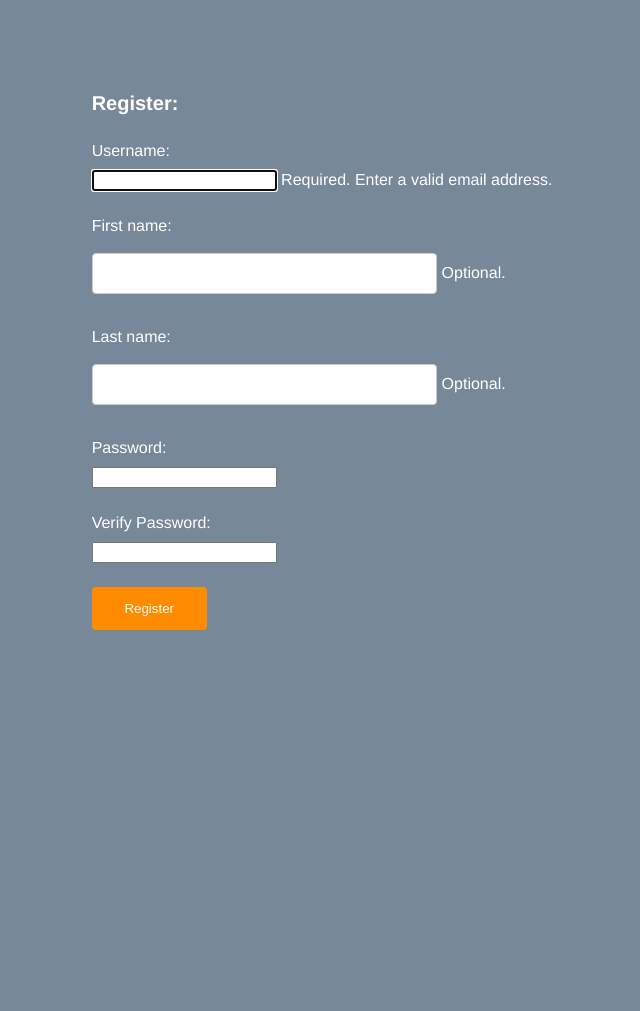
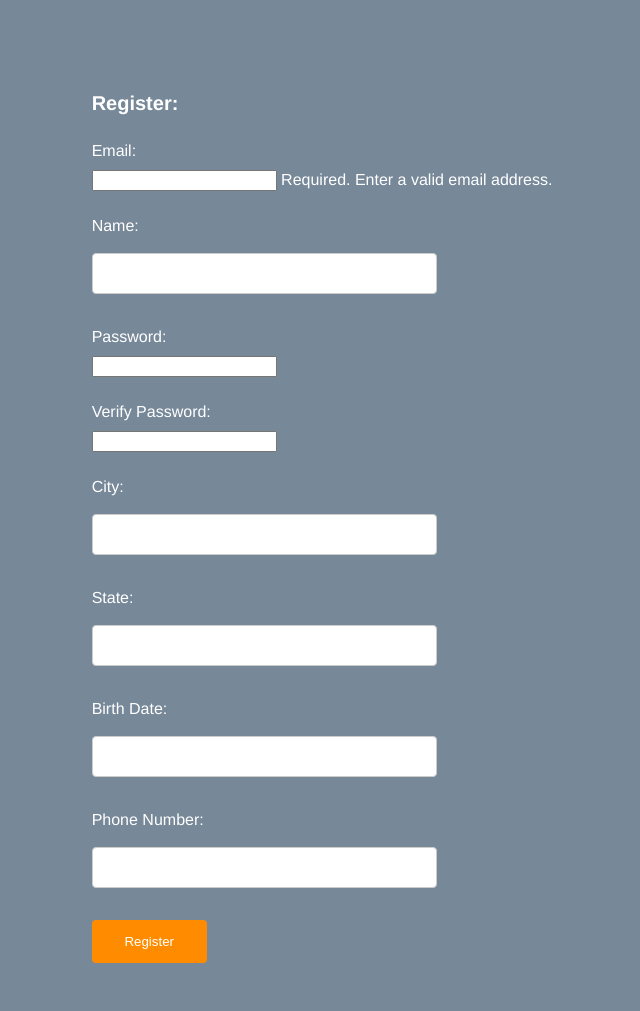
Before and after one commit to strawnfaye/smc, a Django app: page /smcapp/register/ in a window 1280 px wide. Shown: the part 242-1253 px from the top of the page, without its empty margins (328-968 px from the left). Before the commit the page ends 872 px from the top, so only its background shows below. Run offline with Django 3.2, Linux system fonts and the light colour scheme; some libraries are stand-ins or nearby versions.

Commit message:
Password fields are secret. Users can login correctly. Users can register.

```diff
--- a/smcapp/forms.py
+++ b/smcapp/forms.py
@@ -6,7 +6,7 @@ class LoginForm(forms.Form):
 	MAX_LENGTH = 20
 
 	email = forms.EmailField(label='Username', max_length=MAX_LENGTH, widget=forms.TextInput(attrs={'style':'width:300;'}))
-	password = forms.CharField(label='Password', max_length=MAX_LENGTH, widget=forms.PasswordInput(), help_text='Wrong password.')
+	password = forms.CharField(label='Password', max_length=MAX_LENGTH, widget=forms.PasswordInput())
 
 	class Meta:
 		model = User
@@ -18,15 +18,18 @@ class LoginForm(forms.Form):
 class SignUpForm(UserCreationForm):
 	MAX_LENGTH = 20
 
-	username = forms.EmailField(max_length=150, required=True, help_text='Required. Enter a valid email address.')
-	first_name = forms.CharField(max_length=30, required=False, help_text='Optional.')
-	last_name = forms.CharField(max_length=30, required=False, help_text='Optional.')
+	email = forms.EmailField(label='Email', max_length=150, required=True, help_text='Required. Enter a valid email address.')
+	name = forms.CharField(label='Name', max_length=30, required=False)
 	password1 = forms.CharField(label='Password', max_length=MAX_LENGTH, widget=forms.PasswordInput())
 	password2 = forms.CharField(label='Verify Password', max_length=MAX_LENGTH, widget=forms.PasswordInput())
+	city = forms.CharField(label='City', max_length=10)
+	state = forms.CharField(label='State', max_length=10)
+	birthDate = forms.CharField(label='Birth Date', max_length=10)
+	phoneNumber = forms.CharField(label='Phone Number', max_length=10)
 
 	class Meta:
 		model = User
-		fields = ('username', 'first_name', 'last_name', 'password1', 'password2')
+		fields = ('email', 'name', 'password1', 'password2', 'city', 'state', 'birthDate')
 		widgets = {
 			'password' : forms.PasswordInput(),
 		}
--- a/smcapp/templates/smcapp/reg_form.htm
+++ b/smcapp/templates/smcapp/reg_form.htm
@@ -21,15 +21,11 @@
 			<br><br>
 			<h2>Register:</h2>
 
-			<form method="post">
+			<form action="/smcapp/register/" method="post">
 				<!-- csrf_token is security. Makes it a more secure means of sending data through the HTTP protocols -->
 				{% csrf_token %}
 
-				<!-- <table border="0">
-	            	{{ form }}
-	            </table> -->
-
-					{{ form.as_p }}
+				{{ form.as_p }}
 
 				<!-- looking for a way to make it look better without getting rid of the default django stuff -->
 
--- a/smcapp/views.py
+++ b/smcapp/views.py
@@ -30,7 +30,7 @@ def login(request):
 			password = row[1]
 
 			if password != form['password'].value():
-				form.add_error('password', 'Wrong password.')
+				form.add_error('email', 'Wrong username or password.')
 
 		except mdb.Error as e:
 
@@ -38,7 +38,7 @@ def login(request):
 
 		except:
 
-			print("Username does not exist.")
+			form.add_error('email', 'Wrong username or password.')
 
 		finally:
 
@@ -59,20 +59,57 @@ def login(request):
 	return render(request, 'smcapp/login.htm', {'form': form})
 
 def register(request):
+
 	if request.method == 'POST':
 		form = SignUpForm(request.POST)
-		# once the information is check for being "unique" save the information
-		if form.is_valid():
 
-			form.save()
-			username = form.cleaned_data.get('username')
-			raw_password = form.cleaned_data.get('password1')
-			user = authenticate(username=username, password=raw_password)
-			login(request, user)
+		email = form['email'].value()
+		password = form['password1'].value()
+		name = form['name'].value()
+		city = form['city'].value()
+		state = form['state'].value()
+		phoneNumber = form['phoneNumber'].value()
+		birthDate = form['birthDate'].value()
 
-			return HttpResponseRedirect('/admin/')
-	# else create a user form to register
+		try:
+			con = mdb.connect('localhost', 'root', 'password', 'healthmanagement')
+
+			'''
+			query = "INSERT into patient values (null,\'"
+			query += name
+			query += "\',\'"
+			query += phoneNumber
+			query += "\',\'"
+			query += city
+			query += "\',\'"
+			query += state
+			query += "\',\'"
+			query += birthDate
+			query += "\',\'"
+			query += email
+			query += "\',\'"
+			query += password
+			query += "\');"
+			'''
+
+			query = "INSERT into patient VALUES(null,'%s','%s','%s','%s','%s','%s','%s')" % (name, phoneNumber, city, state, birthDate, email, password) + ';'
+
+			con.cursor().execute(query)
+			con.commit()
+
+		except mdb.Error as e:
+
+			print(e.args[0], e.args[1])
+
+		except:
+			print('Database query failed.')
+
+		finally:
+
+			if con:
+				con.close()
+
 	else:
 		form = SignUpForm()
-		args = {'form': form}
-		return render(request, 'smcapp/reg_form.htm', args)
+
+	return render(request, 'smcapp/reg_form.htm', {'form': form})
```
Also changed, not shown: smcapp/templates/smcapp/login.htm (+1 -8 lines).
